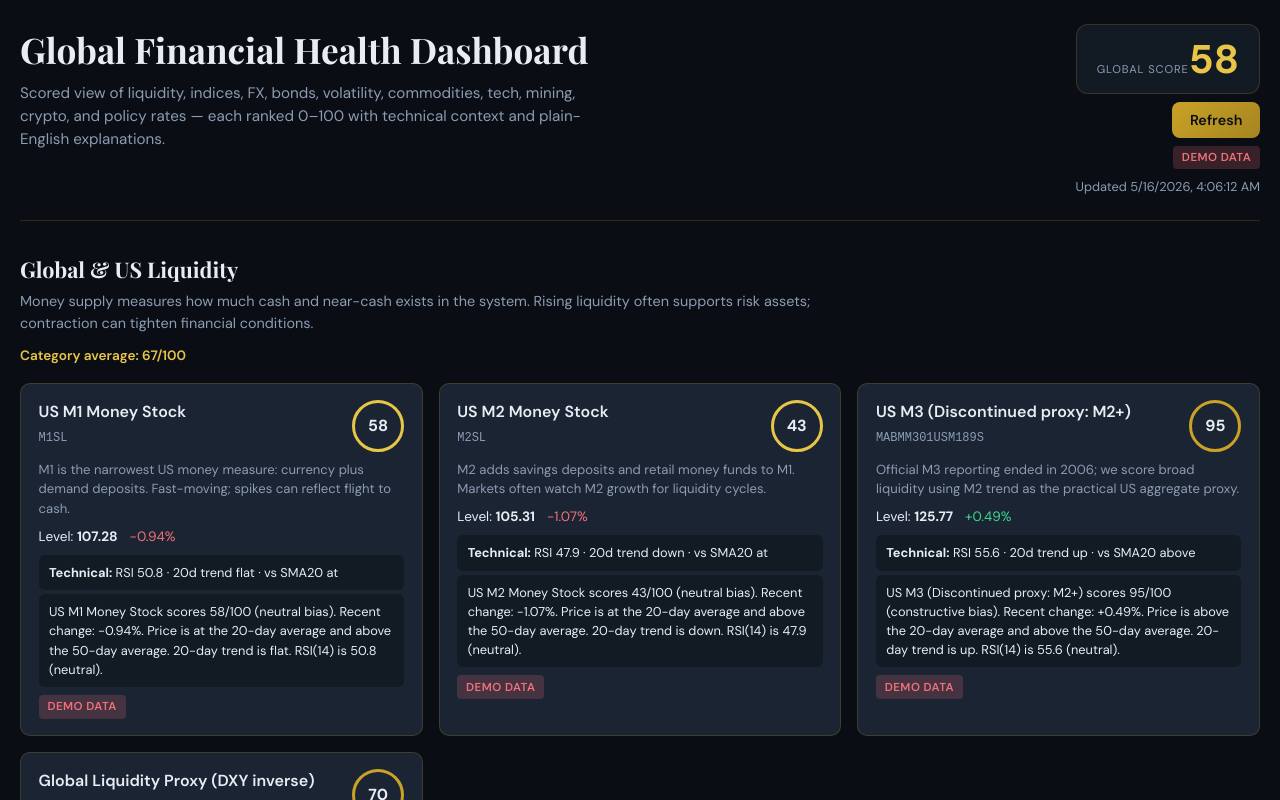
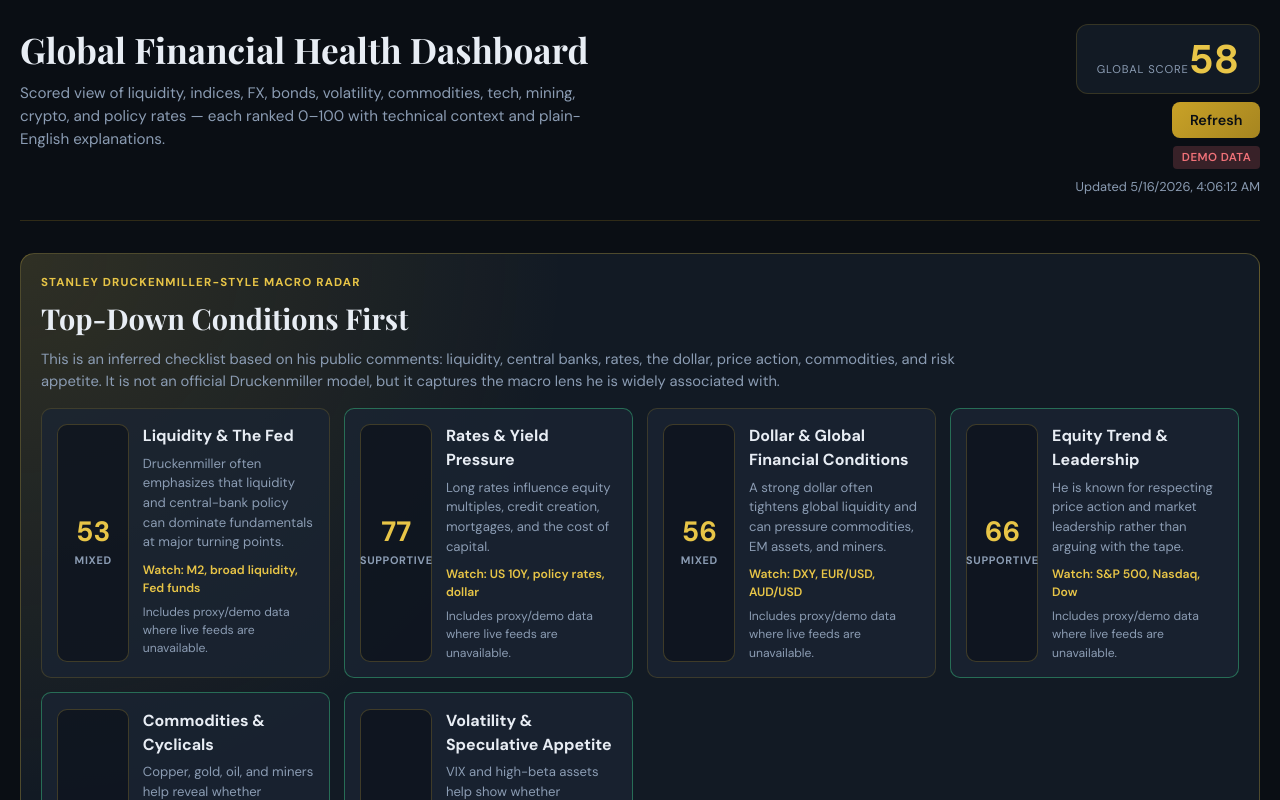
Before and after one commit to oscar121212/global-finance-dashboard, a React (Vite) app: page / in a window 1280 px wide. Shown: the top 800 px of the page. Built offline with nearby package versions, Linux system fonts and the light colour scheme; no server answers.

Commit message:
Add Druckenmiller-style macro radar

```diff
--- a/src/App.tsx
+++ b/src/App.tsx
@@ -1,5 +1,6 @@
 import { useCallback, useEffect, useState } from "react";
 import CategorySection from "./components/CategorySection";
+import MacroRadar from "./components/MacroRadar";
 import { loadDashboard } from "./lib/dashboard";
 import { hasLiveKeys } from "./lib/marketData";
 import type { DashboardState } from "./types";
@@ -100,6 +101,8 @@ export default function App() {
         </div>
       )}
 
+      <MacroRadar categories={state.categories} />
+
       {state.categories.map((cat) => (
         <CategorySection key={cat.id} category={cat} />
       ))}
--- /dev/null
+++ b/src/components/MacroRadar.tsx
@@ -0,0 +1,122 @@
+import type { CategorySummary, MetricResult } from "../types";
+
+type RadarItem = {
+  title: string;
+  why: string;
+  metricIds: string[];
+  chartFocus: string;
+};
+
+const RADAR_ITEMS: RadarItem[] = [
+  {
+    title: "Liquidity & The Fed",
+    why: "Druckenmiller often emphasizes that liquidity and central-bank policy can dominate fundamentals at major turning points.",
+    metricIds: ["m2", "global-liq", "fed"],
+    chartFocus: "M2, broad liquidity, Fed funds",
+  },
+  {
+    title: "Rates & Yield Pressure",
+    why: "Long rates influence equity multiples, credit creation, mortgages, and the cost of capital.",
+    metricIds: ["us10y", "fed", "dxy"],
+    chartFocus: "US 10Y, policy rates, dollar",
+  },
+  {
+    title: "Dollar & Global Financial Conditions",
+    why: "A strong dollar often tightens global liquidity and can pressure commodities, EM assets, and miners.",
+    metricIds: ["dxy", "eurusd", "audusd"],
+    chartFocus: "DXY, EUR/USD, AUD/USD",
+  },
+  {
+    title: "Equity Trend & Leadership",
+    why: "He is known for respecting price action and market leadership rather than arguing with the tape.",
+    metricIds: ["spx", "ndx", "dji"],
+    chartFocus: "S&P 500, Nasdaq, Dow",
+  },
+  {
+    title: "Commodities & Cyclicals",
+    why: "Copper, gold, oil, and miners help reveal whether markets are pricing growth, inflation, or stress.",
+    metricIds: ["copper", "gold", "oil", "bhp"],
+    chartFocus: "Copper, gold, crude, miners",
+  },
+  {
+    title: "Volatility & Speculative Appetite",
+    why: "VIX and high-beta assets help show whether investors are seeking risk or running for cover.",
+    metricIds: ["vix", "btc", "nvda"],
+    chartFocus: "VIX, BTC, high-beta tech",
+  },
+];
+
+function findMetric(categories: CategorySummary[], id: string): MetricResult | undefined {
+  for (const category of categories) {
+    const metric = category.metrics.find((m) => m.instrument.id === id);
+    if (metric) return metric;
+  }
+  return undefined;
+}
+
+function tone(score: number): "strong" | "neutral" | "weak" {
+  if (score >= 65) return "strong";
+  if (score <= 35) return "weak";
+  return "neutral";
+}
+
+function label(score: number): string {
+  if (score >= 65) return "Supportive";
+  if (score <= 35) return "Warning";
+  return "Mixed";
+}
+
+export default function MacroRadar({
+  categories,
+}: {
+  categories: CategorySummary[];
+}) {
+  const cards = RADAR_ITEMS.map((item) => {
+    const metrics = item.metricIds
+      .map((id) => findMetric(categories, id))
+      .filter((m): m is MetricResult => Boolean(m));
+
+    const score =
+      metrics.length === 0
+        ? 50
+        : Math.round(metrics.reduce((sum, metric) => sum + metric.score, 0) / metrics.length);
+
+    return { ...item, metrics, score, tone: tone(score) };
+  });
+
+  return (
+    <section className="macro-radar" aria-labelledby="macro-radar-heading">
+      <div className="macro-radar__intro">
+        <p className="macro-radar__eyebrow">Stanley Druckenmiller-style macro radar</p>
+        <h2 id="macro-radar-heading">Top-Down Conditions First</h2>
+        <p>
+          This is an inferred checklist based on his public comments: liquidity, central
+          banks, rates, the dollar, price action, commodities, and risk appetite. It is
+          not an official Druckenmiller model, but it captures the macro lens he is
+          widely associated with.
+        </p>
+      </div>
+
+      <div className="macro-radar__grid">
+        {cards.map((card) => (
+          <article className={`macro-radar__card ${card.tone}`} key={card.title}>
+            <div className="macro-radar__score">
+              <span>{card.score}</span>
+              <small>{label(card.score)}</small>
+            </div>
+            <div>
+              <h3>{card.title}</h3>
+              <p>{card.why}</p>
+              <span className="macro-radar__focus">Watch: {card.chartFocus}</span>
+              {card.metrics.some((metric) => metric.isDemo) && (
+                <span className="macro-radar__demo-note">
+                  Includes proxy/demo data where live feeds are unavailable.
+                </span>
+              )}
+            </div>
+          </article>
+        ))}
+      </div>
+    </section>
+  );
+}
--- a/src/data/instruments.ts
+++ b/src/data/instruments.ts
@@ -465,7 +465,7 @@ export const INSTRUMENTS: InstrumentConfig[] = [
     symbol: "RBATARGET",
     category: "rates",
     source: "fred",
-    fredSeriesId: "RBATCTR",
+    fredSeriesId: "RBACTR",
     explanation: "RBA policy rate influences AUD, mortgages, and bank stocks.",
   },
   {
@@ -474,7 +474,7 @@ export const INSTRUMENTS: InstrumentConfig[] = [
     symbol: "NZOCR",
     category: "rates",
     source: "fred",
-    fredSeriesId: "NZLTLT01NZM156N",
+    fredSeriesId: "INTGSTNZL",
     explanation: "RBNZ official cash rate path affects NZD and domestic lending.",
   },
   {
--- a/src/index.css
+++ b/src/index.css
@@ -315,3 +315,117 @@ button {
   color: var(--gold-light);
   font-size: 0.8rem;
 }
+
+.macro-radar {
+  margin-bottom: 2.5rem;
+  padding: 1.25rem;
+  border: 1px solid rgba(232, 197, 71, 0.28);
+  border-radius: 14px;
+  background:
+    radial-gradient(circle at top left, rgba(201, 162, 39, 0.16), transparent 34rem),
+    var(--bg-panel);
+}
+
+.macro-radar__intro {
+  max-width: 58rem;
+  margin-bottom: 1rem;
+}
+
+.macro-radar__eyebrow {
+  margin: 0 0 0.35rem;
+  color: var(--gold-light);
+  font-size: 0.72rem;
+  font-weight: 700;
+  letter-spacing: 0.1em;
+  text-transform: uppercase;
+}
+
+.macro-radar h2 {
+  margin: 0 0 0.45rem;
+  font-family: "Playfair Display", Georgia, serif;
+  font-size: clamp(1.35rem, 3vw, 1.8rem);
+}
+
+.macro-radar__intro p:last-child {
+  margin: 0;
+  color: var(--muted);
+  font-size: 0.92rem;
+}
+
+.macro-radar__grid {
+  display: grid;
+  grid-template-columns: repeat(auto-fit, minmax(280px, 1fr));
+  gap: 0.9rem;
+}
+
+.macro-radar__card {
+  display: grid;
+  grid-template-columns: 72px 1fr;
+  gap: 0.85rem;
+  padding: 0.95rem;
+  border: 1px solid var(--border);
+  border-radius: 10px;
+  background: rgba(26, 36, 51, 0.78);
+}
+
+.macro-radar__card.strong {
+  border-color: rgba(61, 214, 140, 0.42);
+}
+
+.macro-radar__card.weak {
+  border-color: rgba(240, 113, 120, 0.42);
+}
+
+.macro-radar__score {
+  display: flex;
+  flex-direction: column;
+  align-items: center;
+  justify-content: center;
+  min-height: 72px;
+  border-radius: 10px;
+  background: rgba(10, 14, 20, 0.55);
+  border: 1px solid rgba(232, 197, 71, 0.22);
+}
+
+.macro-radar__score span {
+  color: var(--gold-light);
+  font-size: 1.75rem;
+  font-weight: 700;
+  line-height: 1;
+}
+
+.macro-radar__score small {
+  margin-top: 0.35rem;
+  color: var(--muted);
+  font-size: 0.68rem;
+  font-weight: 700;
+  letter-spacing: 0.06em;
+  text-transform: uppercase;
+}
+
+.macro-radar__card h3 {
+  margin: 0 0 0.35rem;
+  font-size: 1rem;
+}
+
+.macro-radar__card p {
+  margin: 0 0 0.55rem;
+  color: var(--muted);
+  font-size: 0.82rem;
+}
+
+.macro-radar__focus,
+.macro-radar__demo-note {
+  display: block;
+  font-size: 0.76rem;
+}
+
+.macro-radar__focus {
+  color: var(--gold-light);
+  font-weight: 600;
+}
+
+.macro-radar__demo-note {
+  margin-top: 0.35rem;
+  color: var(--muted);
+}
--- a/src/lib/marketData.ts
+++ b/src/lib/marketData.ts
@@ -13,6 +13,30 @@ const FRED_KEY =
 
 const isDev = import.meta.env.DEV;
 
+/** Min closing prices for TA (RSI14 ~ needs 15; SMA20 needs 20) */
+const MIN_CLOSES = 20;
+
+/**
+ * When Finnhub stock/candle returns empty (common on free tier for ^ indices / futures),
+ * try liquid ETF / proxy symbols.
+ */
+const FINNHUB_STOCK_FALLBACKS: Record<string, string[]> = {
+  "^GSPC": ["SPY", "IVV"],
+  "^IXIC": ["QQQ"],
+  "^DJI": ["DIA"],
+  "^TNX": ["IEF"],
+  "GC=F": ["GLD"],
+  "SI=F": ["SLV"],
+  "HG=F": ["CPER"],
+  "CL=F": ["USO"],
+  "^HSI": ["FXI"],
+  "^GDAXI": ["EWG"],
+  "^STI": ["EWS"],
+  "^NZ50": ["ENZL"],
+  "^AXJO": ["EWA"],
+  "399001.SZ": ["MCHI"],
+};
+
 async function fetchJson<T>(url: string): Promise<T | null> {
   try {
     const res = await fetch(url);
@@ -26,9 +50,15 @@ async function fetchJson<T>(url: string): Promise<T | null> {
 type FinnhubCandle = {
   c: number[];
   t: number[];
+  s?: string;
 };
 
-async function finnhubCandles(symbol: string): Promise<number[] | null> {
+function normalizeFinnhubCloses(data: FinnhubCandle | null): number[] | null {
+  if (!data?.c?.length || data.s === "no_data") return null;
+  return data.c;
+}
+
+async function finnhubStockCandles(symbol: string): Promise<number[] | null> {
   const now = Math.floor(Date.now() / 1000);
   const from = now - 120 * 24 * 3600;
   const url = isDev
@@ -36,8 +66,31 @@ async function finnhubCandles(symbol: string): Promise<number[] | null> {
     : `/api/finnhub-candle?symbol=${encodeURIComponent(symbol)}&resolution=D&from=${from}&to=${now}`;
   if (isDev && !FINNHUB_KEY) return null;
   const data = await fetchJson<FinnhubCandle>(url);
-  if (!data?.c?.length) return null;
-  return data.c;
+  return normalizeFinnhubCloses(data);
+}
+
+async function finnhubForexCandles(symbol: string): Promise<number[] | null> {
+  const now = Math.floor(Date.now() / 1000);
+  const from = now - 120 * 24 * 3600;
+  const url = isDev
+    ? `/api/finnhub/forex/candle?symbol=${encodeURIComponent(symbol)}&resolution=D&from=${from}&to=${now}&token=${FINNHUB_KEY}`
+    : `/api/finnhub-forex-candle?symbol=${encodeURIComponent(symbol)}&resolution=D&from=${from}&to=${now}`;
+  if (isDev && !FINNHUB_KEY) return null;
+  const data = await fetchJson<FinnhubCandle>(url);
+  return normalizeFinnhubCloses(data);
+}
+
+async function finnhubClosesForSymbol(symbol: string): Promise<number[] | null> {
+  if (symbol.startsWith("OANDA:")) {
+    return finnhubForexCandles(symbol);
+  }
+  const fallbacks = FINNHUB_STOCK_FALLBACKS[symbol] ?? [];
+  const chain = [symbol, ...fallbacks];
+  for (const sym of chain) {
+    const c = await finnhubStockCandles(sym);
+    if (c && c.length >= MIN_CLOSES) return c;
+  }
+  return null;
 }
 
 async function finnhubQuote(symbol: string): Promise<{ c: number; dp: number } | null> {
@@ -61,7 +114,7 @@ async function fredSeries(seriesId: string): Promise<number[] | null> {
     .map((o) => parseFloat(o.value))
     .filter((v) => !Number.isNaN(v))
     .reverse();
-  return vals.length >= 30 ? vals : null;
+  return vals.length >= MIN_CLOSES ? vals : null;
 }
 
 async function coingeckoHistory(id: string): Promise<number[] | null> {
@@ -80,9 +133,9 @@ export async function fetchMetric(
 
   try {
     if (instrument.source === "finnhub" && instrument.finnhubSymbol) {
-      closes = await finnhubCandles(instrument.finnhubSymbol);
+      closes = await finnhubClosesForSymbol(instrument.finnhubSymbol);
       const q = await finnhubQuote(instrument.finnhubSymbol);
-      if (q) {
+      if (q?.c) {
         price = q.c;
         changePct = q.dp;
       }
@@ -105,7 +158,7 @@ export async function fetchMetric(
     /* fall through to demo */
   }
 
-  if (!closes || closes.length < 30) {
+  if (!closes || closes.length < MIN_CLOSES) {
     return buildDemoMetric(instrument);
   }
 
```
Also changed, not shown: api/finnhub-forex-candle.js (added, +14 -0 lines).
